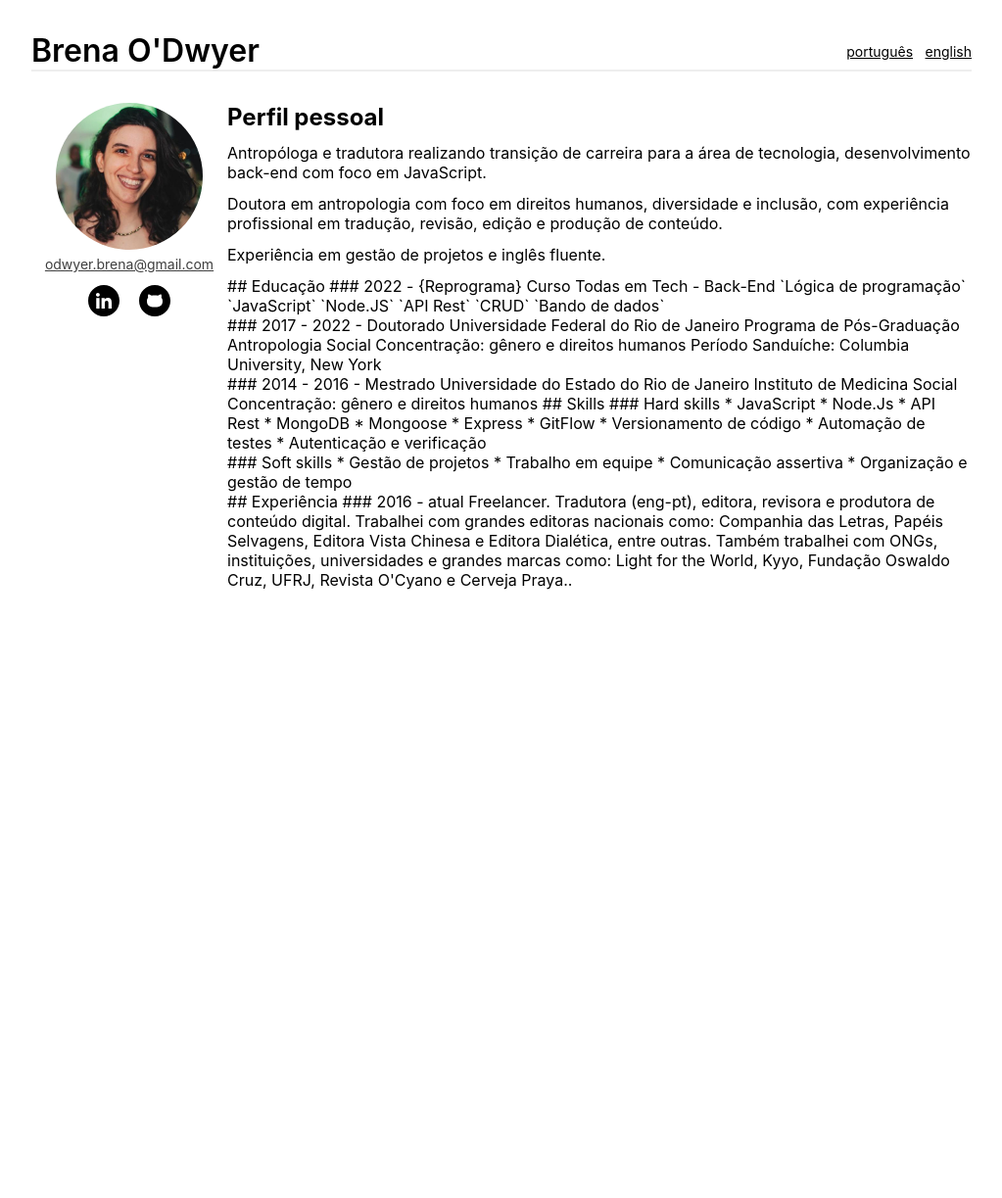
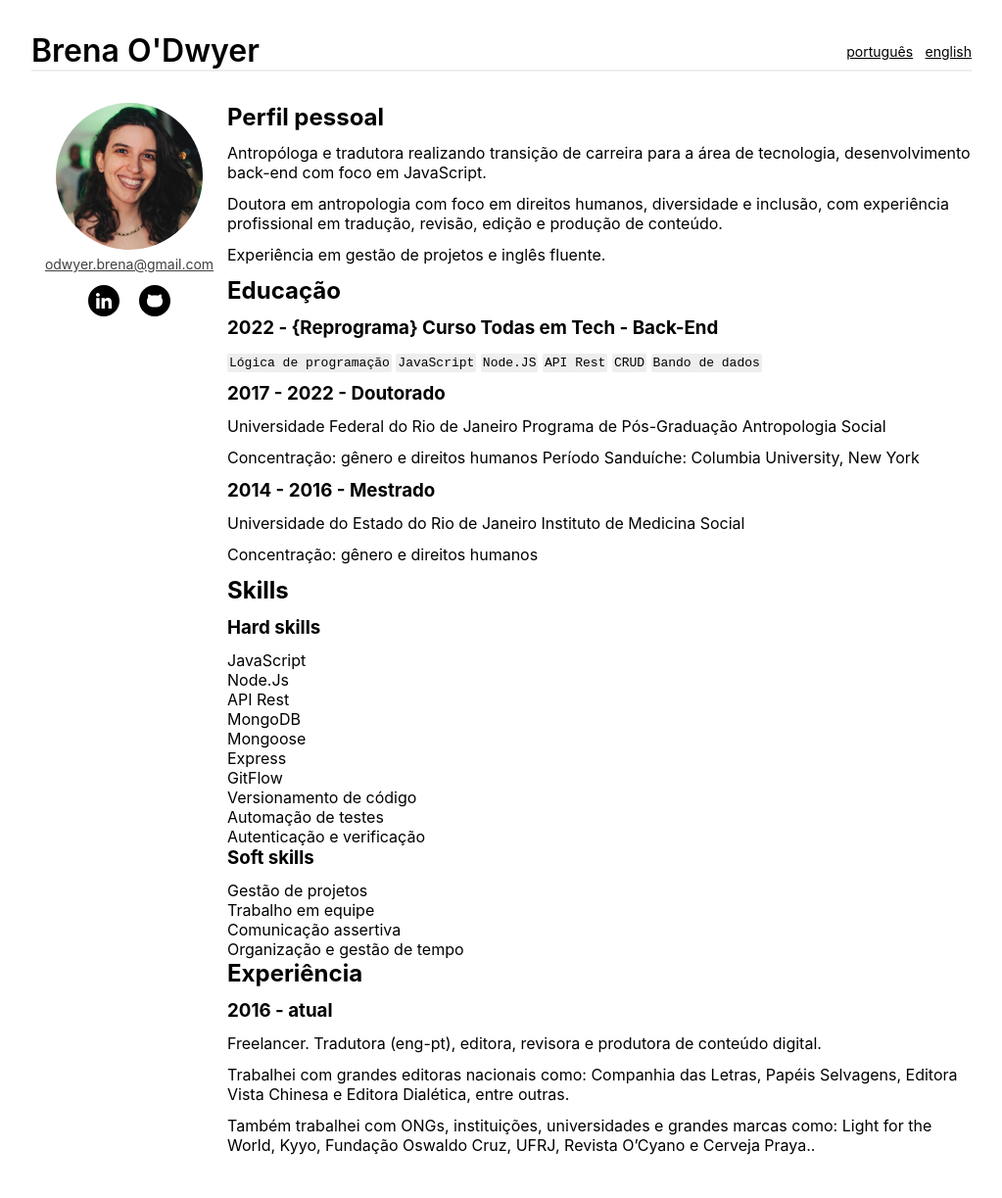
Before and after one commit to brena-odwyer/brena-odwyer.github.io, a Jekyll site: the page built from pt/index.md, in a window 1280 px wide. Shown: the whole page at 98% size, without its empty margins (128-1151 px from the left). Built offline with Jekyll 4.4.1, drawn with Linux system fonts in a browser that asks for light colours; before the commit the page ends 900 px from its top, so only the background shows below that.

Commit message:
texto atualizado em pt

```diff
--- a/pt/index.md
+++ b/pt/index.md
@@ -20,7 +20,7 @@ produção de conteúdo.
 Experiência em gestão de projetos e
 inglês fluente.
 
-<div>
+
 
 ## Educação
 ### 2022 - {Reprograma} Curso Todas em Tech - Back-End
@@ -30,7 +30,7 @@ inglês fluente.
 `API Rest`
 `CRUD`
 `Bando de dados`
-<div>
+
 
 ### 2017 - 2022 - Doutorado
 Universidade Federal do Rio de Janeiro
@@ -40,7 +40,7 @@ Social
 Concentração: gênero e direitos humanos
 Período Sanduíche: Columbia University,
 New York
-<div>
+
 
 ### 2014 - 2016 - Mestrado
 Universidade do Estado do Rio de Janeiro
@@ -61,7 +61,7 @@ Concentração: gênero e direitos humanos
 * Automação de testes
 * Autenticação e verificação
 
-<div>
+
 
 ### Soft skills
 * Gestão de projetos
@@ -69,7 +69,7 @@ Concentração: gênero e direitos humanos
 * Comunicação assertiva
 * Organização e gestão de tempo
 
-<div>
+
 
 ## Experiência
 ### 2016 - atual
```
